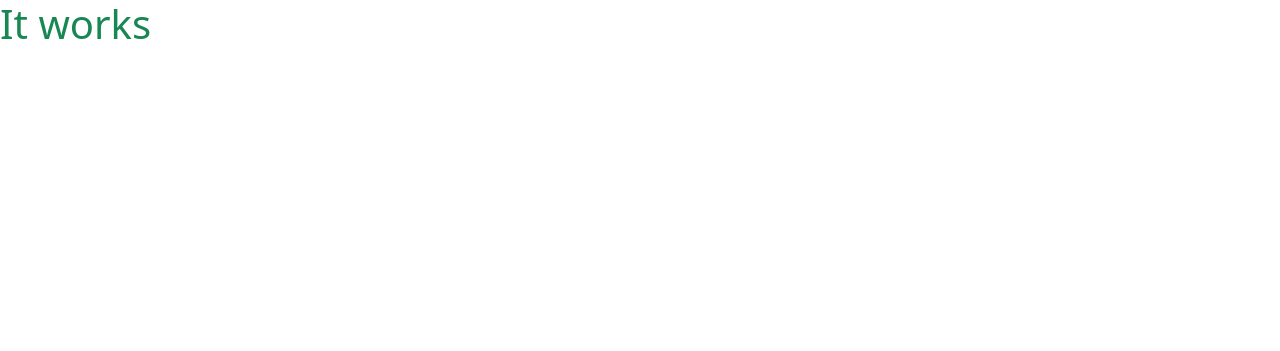
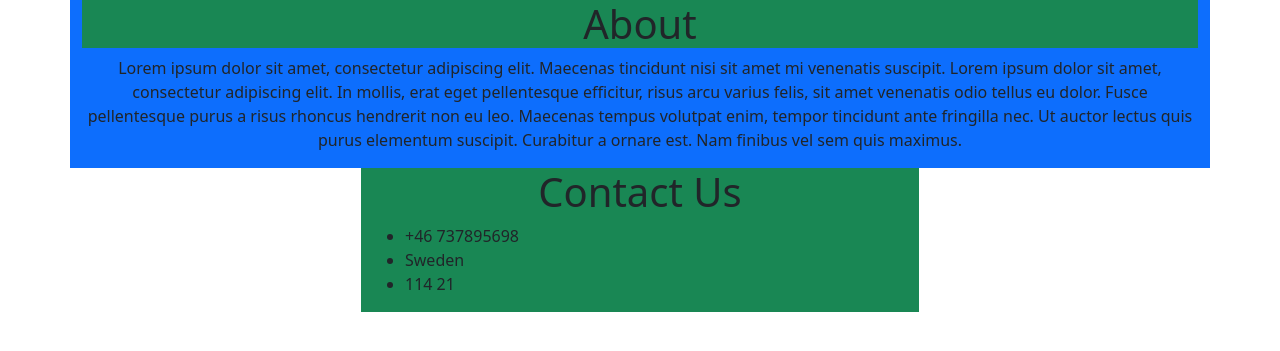
Before and after one commit to Anelairam/mile5, a Django app: page / in a window 1280 px wide. Before the commit the part shown is almost empty. Shown: the top 351 px of the page. Run offline with Django 4.2, Linux system fonts and the light colour scheme.

Commit message:
Add basic structure to index.html

```diff
--- a/home/templates/home/index.html
+++ b/home/templates/home/index.html
@@ -2,5 +2,76 @@
 {% load static %}
 
 {% block content %}
-    <h1 class="text-success">It works</h1>
+<!--Main page content-->
+    <div class="container">
+        <div class="row">
+            <div class="col">
+                <!--Carousel content-->
+                <!--
+                    <div id="carouselExampleCaptions" class="carousel slide" data-bs-ride="false">
+                    <div class="carousel-indicators">
+                      <button type="button" data-bs-target="#carouselExampleCaptions" data-bs-slide-to="0" class="active" aria-current="true" aria-label="Slide 1"></button>
+                      <button type="button" data-bs-target="#carouselExampleCaptions" data-bs-slide-to="1" aria-label="Slide 2"></button>
+                      <button type="button" data-bs-target="#carouselExampleCaptions" data-bs-slide-to="2" aria-label="Slide 3"></button>
+                    </div>
+                    <div class="carousel-inner">
+                      <div class="carousel-item active">
+                        <img src="..." class="d-block w-100" alt="...">
+                        <div class="carousel-caption d-none d-md-block">
+                          <h5>First slide label</h5>
+                          <p>Some representative placeholder content for the first slide.</p>
+                        </div>
+                      </div>
+                      <div class="carousel-item">
+                        <img src="..." class="d-block w-100" alt="...">
+                        <div class="carousel-caption d-none d-md-block">
+                          <h5>Second slide label</h5>
+                          <p>Some representative placeholder content for the second slide.</p>
+                        </div>
+                      </div>
+                      <div class="carousel-item">
+                        <img src="..." class="d-block w-100" alt="...">
+                        <div class="carousel-caption d-none d-md-block">
+                          <h5>Third slide label</h5>
+                          <p>Some representative placeholder content for the third slide.</p>
+                        </div>
+                      </div>
+                    </div>
+                    <button class="carousel-control-prev" type="button" data-bs-target="#carouselExampleCaptions" data-bs-slide="prev">
+                      <span class="carousel-control-prev-icon" aria-hidden="true"></span>
+                      <span class="visually-hidden">Previous</span>
+                    </button>
+                    <button class="carousel-control-next" type="button" data-bs-target="#carouselExampleCaptions" data-bs-slide="next">
+                      <span class="carousel-control-next-icon" aria-hidden="true"></span>
+                      <span class="visually-hidden">Next</span>
+                    </button>
+                  </div>
+                -->
+            </div>
+        </div>
+        <div class="row">
+            <div class="col bg-primary">
+                <h1 class="text-center bg-success">About</h1>
+                <p class="text-center">Lorem ipsum dolor sit amet, consectetur adipiscing elit.
+                   Maecenas tincidunt nisi sit amet mi venenatis suscipit.
+                   Lorem ipsum dolor sit amet, consectetur adipiscing elit.
+                   In mollis, erat eget pellentesque efficitur, risus arcu varius felis,
+                   sit amet venenatis odio tellus eu dolor. Fusce pellentesque purus a
+                   risus rhoncus hendrerit non eu leo. Maecenas tempus volutpat enim,
+                   tempor tincidunt ante fringilla nec. Ut auctor lectus quis purus elementum
+                   suscipit. Curabitur a ornare est. Nam finibus vel sem quis maximus.
+                </p>
+            </div>
+        </div>
+        <div class="row  mx-auto w-50">
+            <div class="col bg-success">
+                <h1 class="text-center">Contact Us</h1>
+                <ul>
+                    <li>+46 737895698</li>
+                    <li>Sweden</li>
+                    <li>114 21</li>
+                </ul>
+            </div>
+        </div>
+    </div>
 {% endblock %}
```
